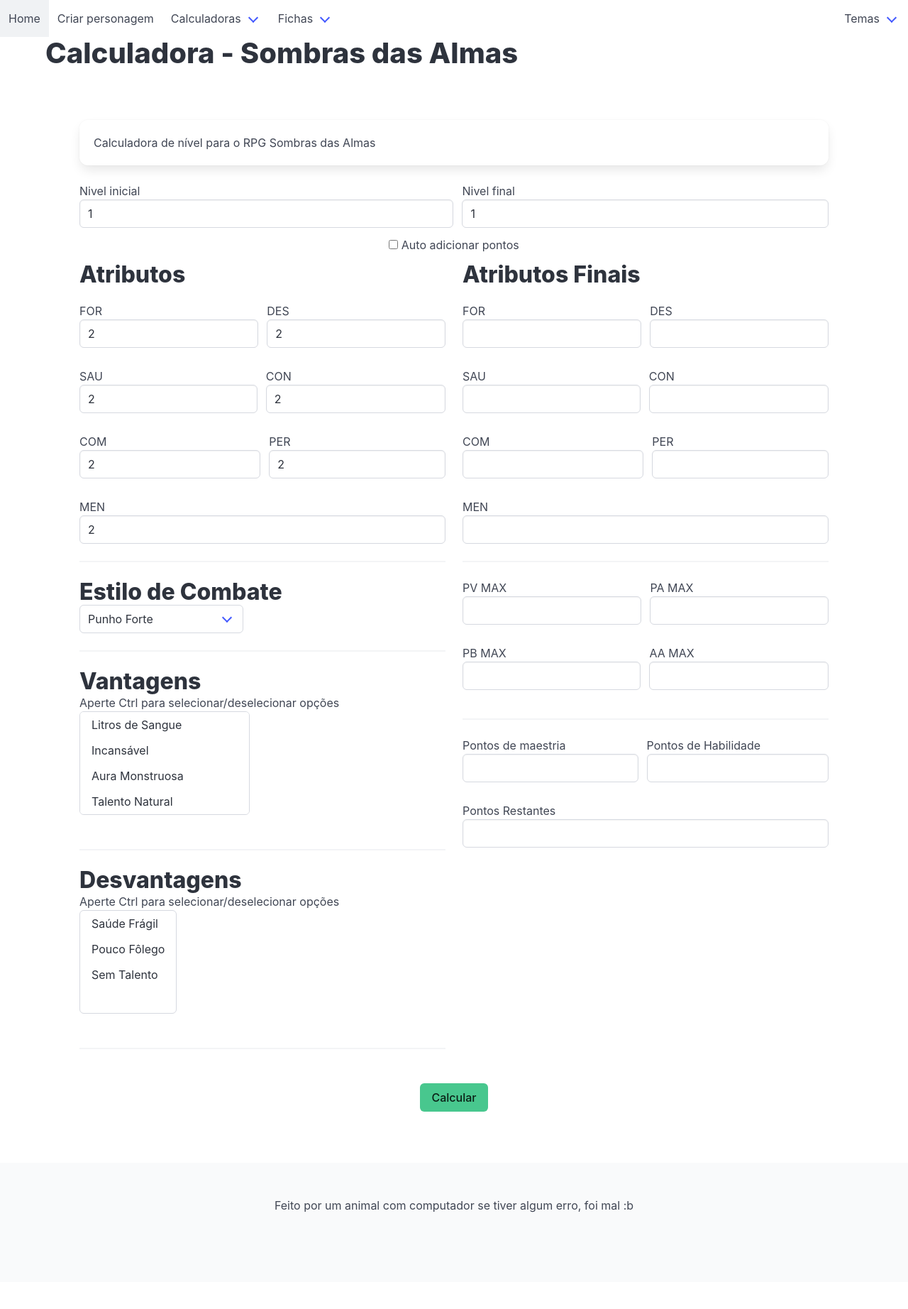
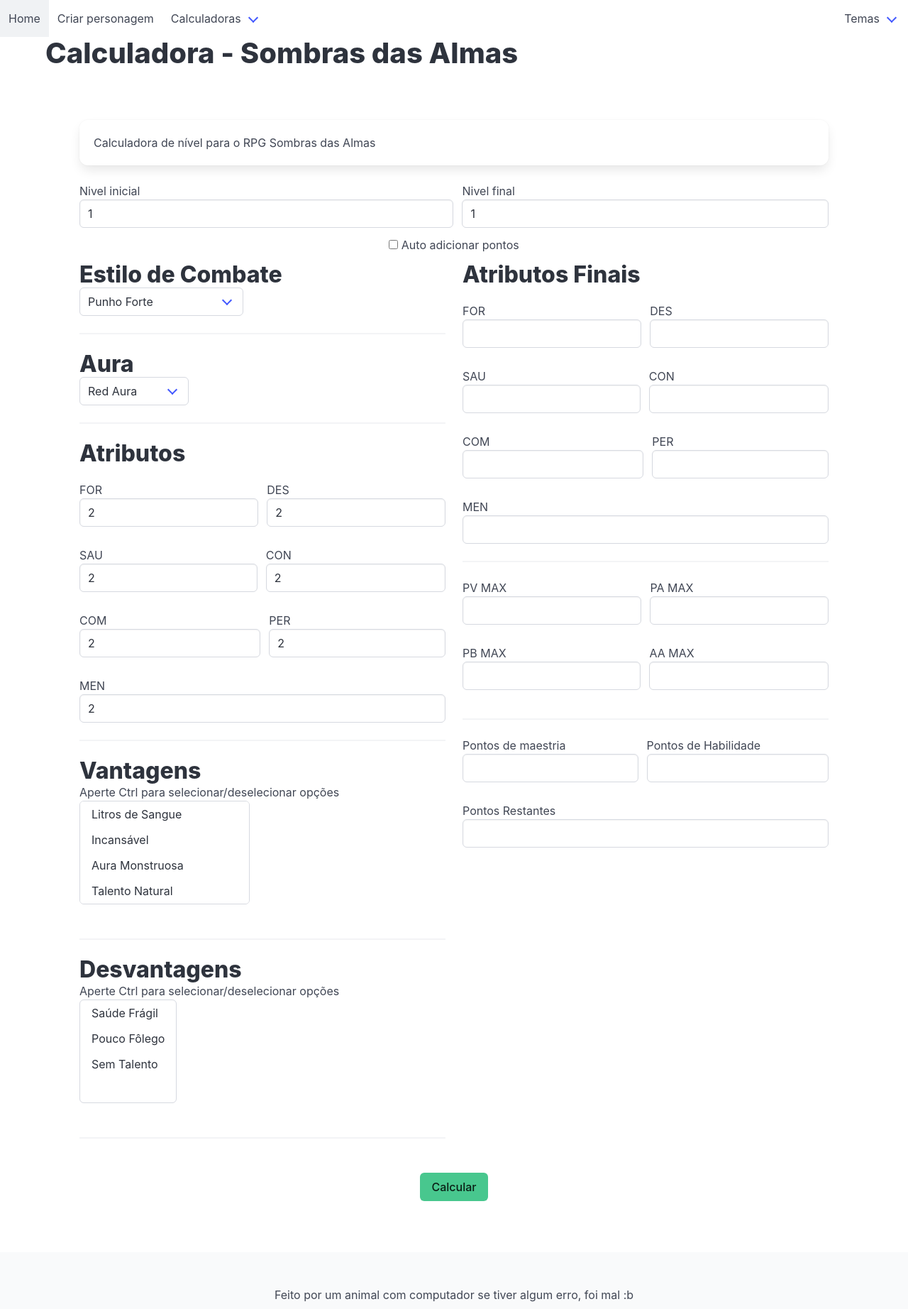
Before and after one commit to andreckw/rpg-site, a Flask app: page /calculadora/sombrasdasalmas in a window 1280 px wide. Shown: the top 1844 px of the page at 71% size. Before the commit the page ends 1708 px from the top, so only its background shows below. Run offline with Flask 3, Linux system fonts and the light colour scheme; parts of the project's set-up code (start-up, migrations or seed data) failed here and were passed over; some libraries are stand-ins or nearby versions.

Commit message:
Aura na calculadora

```diff
--- a/rotas.py
+++ b/rotas.py
@@ -1,6 +1,6 @@
 from flask import Flask, render_template, request
 from flask_wtf.csrf import CSRFProtect
-from scripts.forms import PersonagemForm, CaculadoraSombrasDasAlmas, FichaSombrasDasAlmas
+from scripts.forms import PersonagemForm, CaculadoraSombrasDasAlmas
 from scripts.calculadora import SombraDasAlmas
 from scripts.personagem import criarpersonagem
 
@@ -36,18 +36,11 @@ def calculadora_sombras_das_almas():
     calculadora = None
 
     if form.validate_on_submit():
-        calculadora = SombraDasAlmas().calcular(form)
+        calculadora = SombraDasAlmas()
+        calculadora = calculadora.calcular(form)
 
 
     return render_template("/sites/calculadoras/sombras_das_almas.html", form=form, calculadora=calculadora)
 
-
-@app.route("/ficha/sombrasdasalmas", methods=['GET', 'POST'])
-def ficha_sombras_das_almas():
-    form = FichaSombrasDasAlmas()
-
-
-    return render_template("/sites/fichas/sombra_das_almas.html", form=form)
-
 if __name__ == "__main__":
     app.run()
--- a/scripts/forms.py
+++ b/scripts/forms.py
@@ -55,6 +55,16 @@ class CaculadoraSombrasDasAlmas(FlaskForm):
                                                                ('coracao_curativo', 'Coração Curativo'),
                                                                ('lider_esperanca', 'Lider Esperança')])
 
+    aura = SelectField("Aura", choices=[('red', 'Red Aura'),
+                                        ('blue', 'Blue Aura'),
+                                        ('flavus', 'Flavus Aura'),
+                                        ('aureum', 'Aureum Aura'),
+                                        ('purpura', 'Purpura Aura'),
+                                        ('viridis', 'Viridis Aura'),
+                                        ('gray', 'Gray Aura'),
+                                        ('niger', 'Niger Aura'),
+                                        ('alba', 'Alba Aura')])
+
     nivel_inicial = IntegerField("Nivel inicial", default=1)
     nivel_final = IntegerField("Nivel final", default=1)
 
@@ -75,14 +85,3 @@ class CaculadoraSombrasDasAlmas(FlaskForm):
 
     desvantagem_talento = SelectField(label="Sem Talento", choices=["FOR", "DES", "SAU",
                                                                      "CON","COM", "PER", "MEN"])
-
-
-class FichaSombrasDasAlmas(FlaskForm):
-    nome = StringField("Nome")
-    idade = IntegerField("Idade")
-    data_nascimento = DateField("Data Nascimento")
-    nivel = IntegerField("Nivel")
-    jogador = StringField("Jogador")
-    altura = FloatField("Altura")
-    sexo = SelectField("Sexo", choices=[('m', 'Masculino'), ('f', 'Feminino'), ('o', 'Outros')])
-    peso = FloatField("Peso")
--- a/templates/layouts/base.html
+++ b/templates/layouts/base.html
@@ -44,17 +44,6 @@
                         </div>
                     </div>
 
-                    <div class="navbar-item has-dropdown is-hoverable">
-                        <a class="navbar-link">
-                            Fichas
-                        </a>
-
-                        <div class="navbar-dropdown">
-                            <a href="{{ url_for('ficha_sombras_das_almas') }}" class="navbar-item">
-                                Sombras das Almas
-                            </a>
-                        </div>
-                    </div>
                 </div>
 
                 <div class="navbar-end">
--- a/templates/sites/calculadoras/sombras_das_almas.html
+++ b/templates/sites/calculadoras/sombras_das_almas.html
@@ -40,6 +40,30 @@
     <div class="columns">
         <!-- Colocar os atributos iniciais -->
         <div class="column">
+            <div class="field is-grouped">
+                <p class="control">
+                    {{ form.estilo_combate.label(class="title is-3") }}
+                    <br>
+                    <span class="select">
+                        {{ form.estilo_combate }}
+                    </span>
+                </p>
+            </div>
+
+            <hr>
+
+            <div class="field is-grouped">
+                <p class="control">
+                    {{ form.aura.label(class="title is-3") }}
+                    <br>
+                    <span class="select">
+                        {{ form.aura }}
+                    </span>
+                </p>
+            </div>
+
+            <hr>
+
             <div class="field">
                 <h3 class="title is-3">
                     Atributos
@@ -84,18 +108,6 @@
             <div class="field is-expanded">
                 {{ form.mente.label }}
                 {{ form.mente(class="input", min=2) }}
-            </div>
-
-            <hr>
-
-            <div class="field is-grouped">
-                <p class="control">
-                    {{ form.estilo_combate.label(class="title is-3") }}
-                    <br>
-                    <span class="select">
-                        {{ form.estilo_combate }}
-                    </span>
-                </p>
             </div>
 
             <hr>
```
Also changed, not shown: scripts/calculadora.py (+35 -1 lines).
